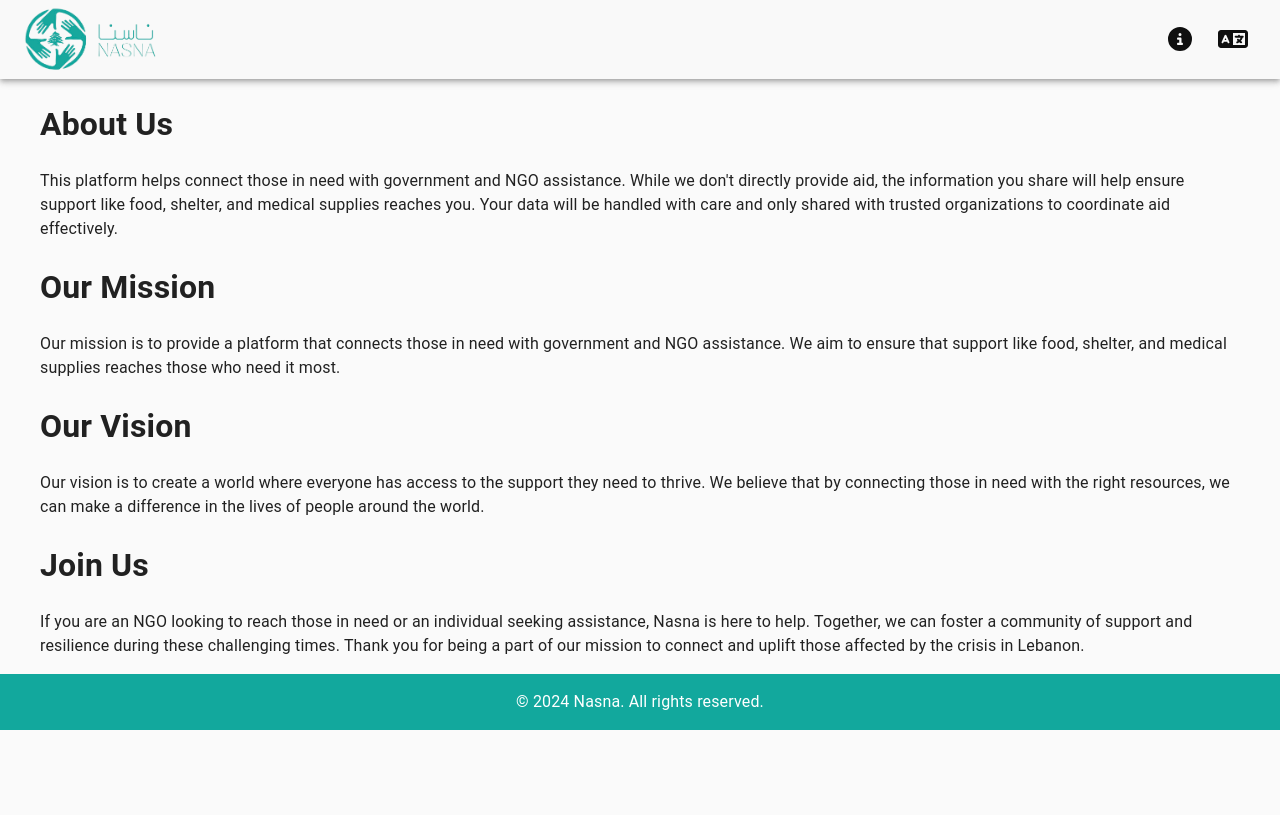
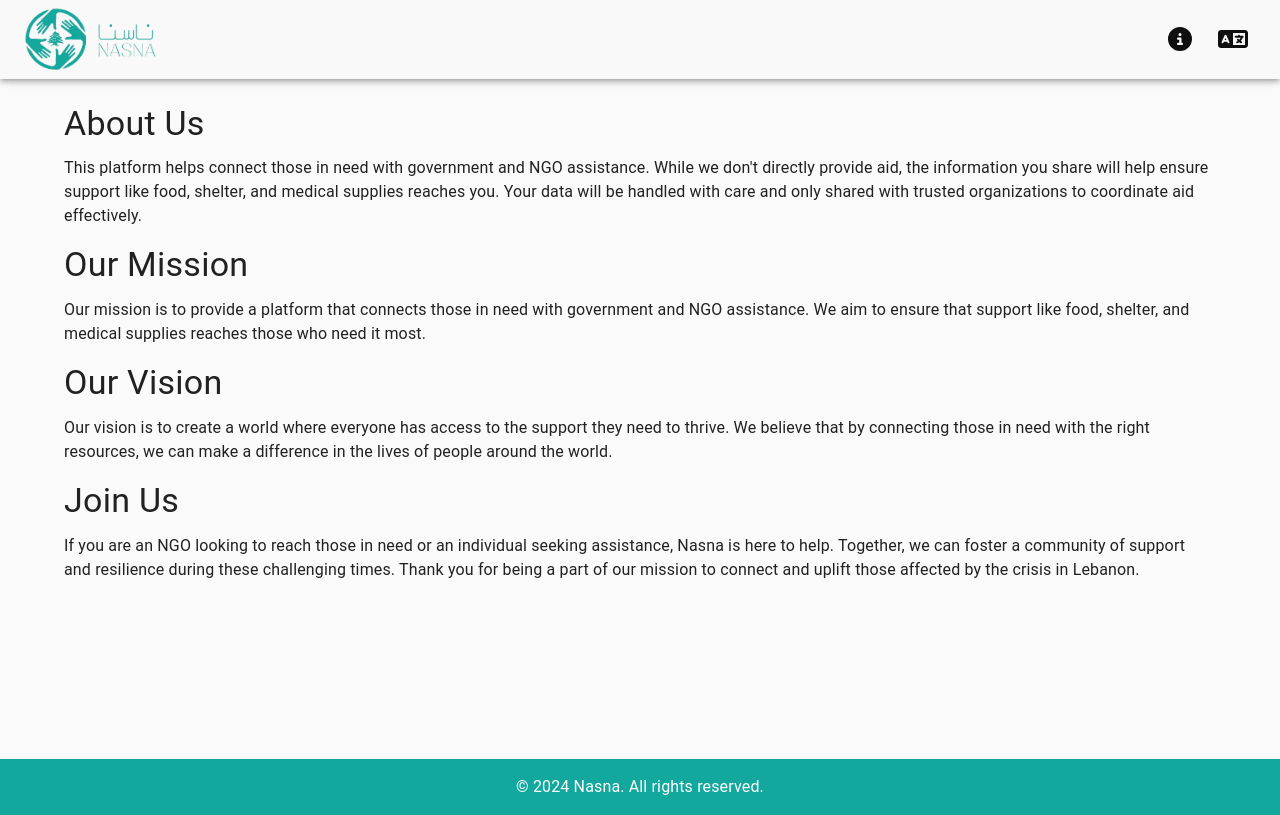
Before and after one commit to voxire/nasna, a React (Vite) app: page /about in a window 1280 px wide. Built offline with nearby package versions, Linux system fonts and the light colour scheme; no server answers.

Commit message:
a bit of fixes

```diff
--- a/src/App.jsx
+++ b/src/App.jsx
@@ -12,6 +12,7 @@ import Header from "./Components/Header";
 import { I18nextProvider } from "react-i18next";
 import i18next from "./services/i18next";
 import Footer from "./Components/Footer";
+import Public from "./Layout/Public";
 
 // Lazy load components
 const Submissions = lazy(() => import("./Screens/Submissions"));
@@ -91,21 +92,6 @@ function App() {
         <CssBaseline />
         {/* <AuthProvider> */}
         <Router>
-          <Header />
-          <div
-            style={{
-              backgroundColor: "#FAFAFA",
-              display: "flex",
-              flexDirection: "column",
-              alignItems: "center",
-            }}
-          >
-            <div
-              style={{
-                maxWidth: "1200px",
-                width: "100%",
-              }}
-            >
           <Suspense
             fallback={
               <Box
@@ -116,13 +102,27 @@ function App() {
                   minHeight: "80vh",
                 }}
               >
-                    <CircularProgress color="secondary" />
+                <CircularProgress color="primary" />
               </Box>
             }
           >
             <Routes>
-                  <Route path="/" element={<Home />} />
-                  <Route path="/confirmation" element={<Confirmation />} />
+              <Route
+                path="/"
+                element={
+                  <Public>
+                    <Home />
+                  </Public>
+                }
+              />
+              <Route
+                path="/confirmation"
+                element={
+                  <Public>
+                    <Confirmation />
+                  </Public>
+                }
+              />
               <Route
                 path="/submissions"
                 element={
@@ -131,18 +131,37 @@ function App() {
                   </PrivateRoute>
                 }
               />
-                  <Route path="/about" element={<About />} />
+              <Route
+                path="/about"
+                element={
+                  <Public>
+                    <About />
+                  </Public>
+                }
+              />
 
               {/* Ignore the two below */}
               <Route path="/sign-in" element={<SignIn />} />
 
-                  <Route path="*" element={<Home />} />
+              <Route
+                path="*"
+                element={
+                  <Public>
+                    <div
+                      style={{
+                        display: "flex",
+                        justifyContent: "center",
+                        alignItems: "center",
+                        minHeight: "87.8vh",
+                      }}
+                    >
+                      <h1>Page Not Found</h1>
+                    </div>
+                  </Public>
+                }
+              />
             </Routes>
           </Suspense>
-            </div>
-          </div>
-
-          <Footer />
         </Router>
         {/* </AuthProvider> */}
       </I18nextProvider>
--- /dev/null
+++ b/src/Layout/Public.jsx
@@ -0,0 +1,31 @@
+import React from "react";
+import Header from "../Components/Header";
+import Footer from "../Components/Footer";
+
+function Public({ children }) {
+  return (
+    <div>
+      <Header />
+      <div
+        style={{
+          backgroundColor: "#FAFAFA",
+          display: "flex",
+          flexDirection: "column",
+          alignItems: "center",
+        }}
+      >
+        <div
+          style={{
+            maxWidth: "1200px",
+            width: "100%",
+          }}
+        >
+          {children}
+        </div>
+      </div>
+      <Footer />
+    </div>
+  );
+}
+
+export default Public;
--- a/src/Screens/About.jsx
+++ b/src/Screens/About.jsx
@@ -1,30 +1,49 @@
 import React from "react";
 import { useTranslation } from "react-i18next";
+import { Box, Typography, Container } from "@mui/material";
 
 function About() {
-  const { t, i18n } = useTranslation();
+  const { t } = useTranslation();
+
   return (
-    <div>
-      <h1>{t("about.title.aboutUs")}</h1>
-      <p className="about-description">
+    <Container
+      component="section"
+      maxWidth="lg"
+      sx={{
+        display: "flex",
+        flexDirection: "column",
+        py: 3, // Padding on the y-axis
+        minHeight: "85dvh",
+      }}
+    >
+      <Typography variant="h4" gutterBottom>
+        {t("about.title.aboutUs")}
+      </Typography>
+      <Typography variant="body1" paragraph>
         {t("about.description")}
-      </p>
+      </Typography>
 
-      <h1>{t("about.title.mission")}</h1>
-      <p className="about-mission">
+      <Typography variant="h4" gutterBottom>
+        {t("about.title.mission")}
+      </Typography>
+      <Typography variant="body1" paragraph>
         {t("about.mission")}
-      </p>
+      </Typography>
 
-      <h1>{t("about.title.vision")}</h1>
-      <p className="about-vision">
+      <Typography variant="h4" gutterBottom>
+        {t("about.title.vision")}
+      </Typography>
+      <Typography variant="body1" paragraph>
         {t("about.vision")}
-      </p>
+      </Typography>
 
-       <h1>{t("about.title.joinUs")}</h1>
-      <p className="about-join">
+      <Typography variant="h4" gutterBottom>
+        {t("about.title.joinUs")}
+      </Typography>
+      <Typography variant="body1" paragraph>
         {t("about.joinUs")}
-      </p>
-    </div>
+      </Typography>
+    </Container>
   );
 }
 
--- a/src/Screens/Home.jsx
+++ b/src/Screens/Home.jsx
@@ -142,6 +142,7 @@ function Home() {
           fullWidth
           margin="normal"
           type="tel"
+          placeholder="eg. 78874095"
         />
 
         <TextField
--- a/src/index.css
+++ b/src/index.css
@@ -9,3 +9,8 @@
   -moz-osx-font-smoothing: grayscale;
   background-color: #fafafa;
 }
+
+* {
+  padding: 0;
+  margin: 0;
+}
```
Lines whose indentation alone changed are shown as unchanged.
